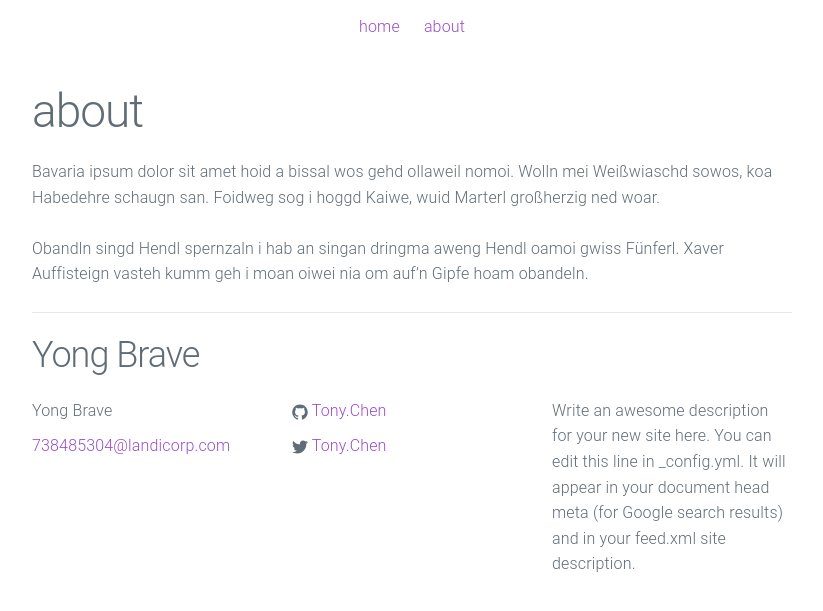
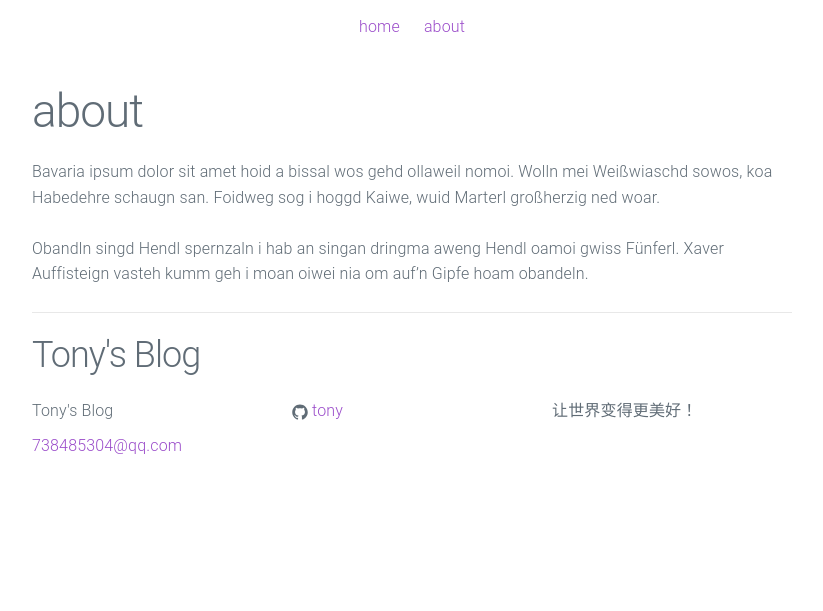
Before and after one commit to yongsweet/tony, a Jekyll site: the page built from about.md, in a window 1280 px wide, cut to the strip 162-773 px from the top of the page. Shown: the whole strip, without its empty margins (228-1051 px from the left). Built offline with Jekyll 4.4.1, drawn with Linux system fonts in a browser that asks for light colours.

Commit message:
Update _config.yml

```diff
--- a/_config.yml
+++ b/_config.yml
@@ -1,15 +1,106 @@
-# Site settings
-title: Yong Brave
-email: 738485304@landicorp.com
-description: > # this means to ignore newlines until "baseurl:"
-  Write an awesome description for your new site here. You can edit this
-  line in _config.yml. It will appear in your document head meta (for
-  Google search results) and in your feed.xml site description.
-baseurl: "/urban-theme" # the subpath of your site, e.g. /blog
-url: "http://yourdomain.com" # the base hostname & protocol for your site
-twitter_username: Tony.Chen
-github_username:  Tony.Chen
+title: Tony's Blog
+SEOTitle: Tony Chen | BY Blog
+header-img: img/post-bg-desk.jpg
+email: 738485304@qq.com
+description: "让世界变得更美好！"
+keyword: "BY, education, student,Tony,iOS, Apple, iPhone"
+url: "https://tony.github.io"          # your host, for absolute URL
+baseurl: ""      # for example, '/blog' if your blog hosted on 'host/blog'
+github_repo: "https://github.com/yongsweet/yongsweet.github.io.git" # you code repository
+
+# Sidebar settings
+sidebar: true                           # whether or not using Sidebar.
+sidebar-about-description: "欢迎您的到来!"
+sidebar-avatar: /img/about-BY-gentle.jpg      # use absolute URL, seeing it's used in both `/` and `/about/`
+
+
+
+# SNS settings
+RSS: false
+# weibo_username:    tony
+zhihu_username:     tony
+github_username:    tony
+facebook_username:  tony
+jianshu_username:   e71990ada2fd
+#twitter_username:  tony
+
+
 
 # Build settings
+# from 2016, 'pygments' is unsupported on GitHub Pages. Use 'rouge' for highlighting instead.
+permalink: pretty
+paginate: 10
+exclude: ["less","node_modules","Gruntfile.js","package.json","README.md"]
+anchorjs: true                          # if you want to customize anchor. check out line:181 of `post.html`
+
+
+
+# Gems
+# from PR#40, to support local preview for Jekyll 3.0
+gems: [jekyll-paginate]
+
+
+
+# Markdown settings
+# replace redcarpet to kramdown,
+# although redcarpet can auto highlight code, the lack of header-id make the catalog impossible, so I switch to kramdown
+# document: http://jekyllrb.com/docs/configuration/#kramdown
 markdown: kramdown
-permalink: pretty
+highlighter: rouge
+kramdown:
+  input: GFM                            # use Github Flavored Markdown !important
+
+
+
+# 评论系统
+# Disqus settings（https://disqus.com/）
+# disqus_username: yongsweet
+
+# 多说 将于2017年6月1日正式关停服务，建议使用 Disqus（http://dev.duoshuo.com/threads/58d1169ae293b89a20c57241）
+# Duoshuo settings
+# duoshuo_username: qiubaiying
+# Share component is depend on Comment so we can NOT use share only.
+# duoshuo_share: true                     # set to false if you want to use Comment without Sharing
+
+
+
+
+# Analytics settings
+# Baidu Analytics
+# ba_track_id:
+
+# Google Analytics
+# ga_track_id: 'UA-90855596-1'            # Format: UA-xxxxxx-xx
+# ga_domain: auto
+
+
+
+
+
+# Featured Tags
+featured-tags: true                     # 是否使用首页标签
+featured-condition-size: 1              # 相同标签数量大于这个数，才会出现在首页
+
+
+
+# Progressive Web Apps
+chrome-tab-theme-color: "#000000"
+service-worker: true
+
+
+
+# Friends
+# friends: [
+#   {
+#        title: "WY",
+#        href: "http://zhengwuyang.com"
+#    },{
+#        title: "简书·BY",
+#        href: "http://www.jianshu.com/u/e71990ada2fd"
+#   },{       title: "Apple",
+#       href: "https://apple.com"
+#    },{
+#        title: "Apple Developer",
+#        href: "https://developer.apple.com/"
+#    }
+# ]
```
